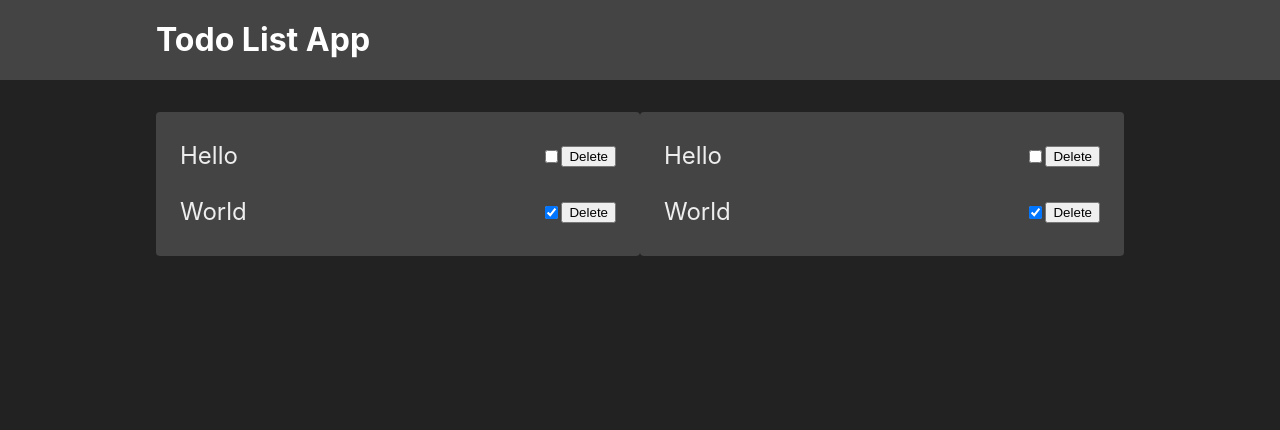
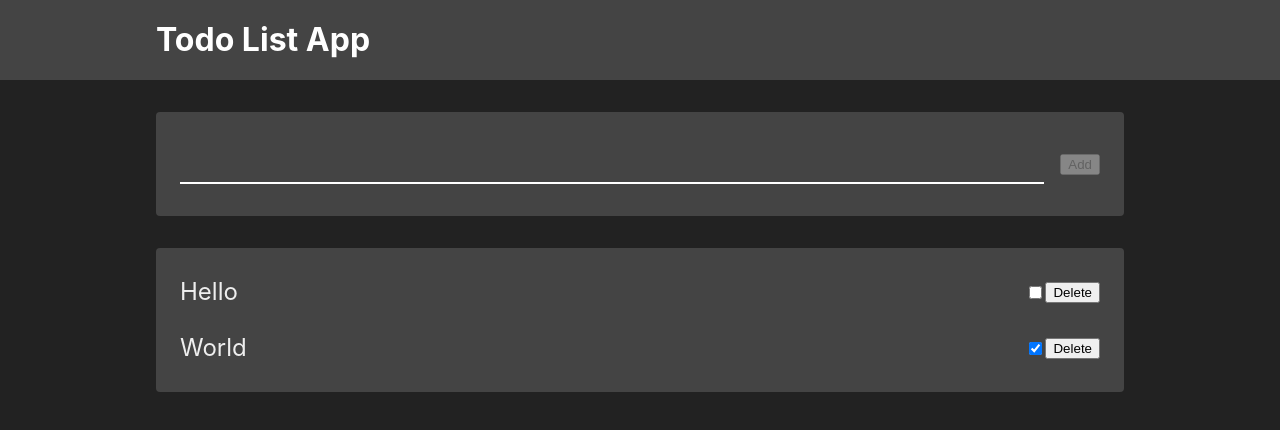
Before and after one commit to sabinmarcu/mindit-react-intro, a React (Vite) app: page / in a window 1280 px wide. Shown: the top 430 px of the page. Built offline with nearby package versions, Linux system fonts and the light colour scheme.

Commit message:
Add Item

```diff
--- a/src/App.module.css
+++ b/src/App.module.css
@@ -22,4 +22,6 @@
 .Content {
   width: 100%;
   align-items: flex-start;
+  flex-flow: column nowrap;
+  justify-content: flex-start;
 }
--- /dev/null
+++ b/src/components/hooks/useInput.ts
@@ -0,0 +1,55 @@
+import {
+  ChangeEvent,
+  useCallback,
+  useEffect,
+  useMemo,
+  useState,
+} from 'react';
+
+export type Validator = (value: string) => string | undefined;
+
+export const useInput = (
+  initialValue: string = '',
+  validators: Validator[] = [],
+) => {
+  const [value, setValue] = useState(initialValue);
+
+  const onChange = useCallback(
+    (e: ChangeEvent<HTMLInputElement>) => {
+      setValue(e.target.value);
+    },
+    [setValue],
+  );
+
+  const errors = useMemo(
+    () => validators.map((validator) => validator(value)),
+    [value, validators],
+  );
+
+  const isValid = useMemo(
+    () => errors.filter(Boolean).length === 0,
+    [errors],
+  );
+
+  const [isTouched, setIsTouched] = useState(false);
+  useEffect(
+    () => {
+      if (value) {
+        setIsTouched(true);
+      }
+    },
+    [value, setIsTouched],
+  );
+
+  const reset = useCallback(
+    () => {
+      setValue(initialValue);
+      setIsTouched(false);
+    },
+    [setValue, setIsTouched, initialValue],
+  );
+
+  return {
+    value, onChange, errors, isValid, isTouched, reset,
+  };
+};
--- a/src/components/todos/List.module.css
+++ b/src/components/layout/Card.module.css
@@ -1,7 +1,11 @@
-.List {
-  flex: 1;
+.Card {
+  width: 100%;
   background: #444;
   border-radius: 4px;
   padding: 1rem 0;
   margin-top: 2rem;
 }
+
+.Card > * {
+  padding: 1rem 1.5rem;
+}
--- /dev/null
+++ b/src/components/layout/Card.tsx
@@ -0,0 +1,11 @@
+import {
+  FC,
+  PropsWithChildren,
+} from 'react';
+import styles from './Card.module.css';
+
+export const Card: FC<PropsWithChildren> = ({ children }) => (
+  <div className={styles.Card}>
+    {children}
+  </div>
+);
--- /dev/null
+++ b/src/components/todos/AddItem.module.css
@@ -0,0 +1,28 @@
+.Wrapper {
+  display: flex;
+  align-items: center;
+}
+
+.Button {
+  margin-left: 1rem;
+}
+
+.Input {
+  flex: 1;
+  background: transparent;
+  border-radius: 0;
+  border: none;
+  border-bottom: solid 2px white;
+  color: white;
+  outline: none;
+  font-size: 1.2rem;
+  padding: 0.5rem 0;
+}
+
+.Valid {
+  border-color: green;
+}
+
+.Invalid {
+  border-color: red;
+}
--- /dev/null
+++ b/src/components/todos/AddItem.tsx
@@ -0,0 +1,76 @@
+import {
+  FC,
+  useCallback,
+} from 'react';
+import {
+  useInput,
+  Validator,
+} from '../hooks/useInput';
+import {
+  Card,
+} from '../layout/Card';
+import styles from './AddItem.module.css';
+import {
+  useTodoAdd,
+} from './useTodos';
+
+const forbiddenCharacters = "$&+,:;=?@#|'<>.^*()%!-";
+const isEmpty: Validator = (value: string) => (value.trim().length === 0
+  ? 'Must not be empty'
+  : undefined);
+const forbiddenCharactersRegex = new RegExp(`[${forbiddenCharacters}]`);
+const hasForbiddenCharacters: Validator = (value: string) => (value.match(forbiddenCharactersRegex)
+  ? `Must not include any of the following characters: ${forbiddenCharacters}`
+  : undefined);
+const hasLength: Validator = (value: string) => ((value.length > 50)
+  ? 'Must not be longer than 50 characters'
+  : undefined);
+
+const validators = [isEmpty, hasForbiddenCharacters, hasLength];
+
+export const AddItem: FC = () => {
+  const {
+    value, onChange, isValid, errors, isTouched, reset,
+  } = useInput('', validators);
+  const addItem = useTodoAdd();
+  const onSubmit = useCallback(
+    () => {
+      if (isValid) {
+        addItem(value);
+        reset();
+      }
+    },
+    [isValid, value, addItem, reset],
+  );
+  return (
+    <Card>
+      <div className={styles.Wrapper}>
+        <input
+          type="text"
+          className={[
+            styles.Input,
+            isTouched && (isValid ? styles.Valid : styles.Invalid),
+          ].filter(Boolean).join(' ')}
+          value={value}
+          onChange={onChange}
+        />
+        <button
+          type="button"
+          className={styles.Button}
+          disabled={!isValid}
+          onClick={onSubmit}
+        >
+          Add
+
+        </button>
+      </div>
+      {isTouched && !isValid
+        ? (
+          <div>
+            {errors.map((error) => <div key={error}>{error}</div>)}
+          </div>
+        )
+        : null }
+    </Card>
+  );
+};
--- a/src/components/todos/List.tsx
+++ b/src/components/todos/List.tsx
@@ -1,7 +1,9 @@
 import {
   FC,
 } from 'react';
-import styles from './List.module.css';
+import {
+  Card,
+} from '../layout/Card';
 import {
   ListItem,
 } from './ListItem';
@@ -12,13 +14,13 @@ import {
 export const List: FC = () => {
   const ids = useTodosListIds();
   return (
-    <div className={styles.List}>
+    <Card>
       {ids.map((id) => (
         <ListItem
           key={id}
           todo={id}
         />
       ))}
-    </div>
+    </Card>
   );
 };
--- a/src/components/todos/ListItem.module.css
+++ b/src/components/todos/ListItem.module.css
@@ -1,5 +1,4 @@
 .Item {
-  padding: 1rem 1.5rem;
   font-size: 1.5rem;
   display: flex;
   align-items: center;
--- a/src/components/todos/Todos.tsx
+++ b/src/components/todos/Todos.tsx
@@ -1,6 +1,9 @@
 import {
   FC,
 } from 'react';
+import {
+  AddItem,
+} from './AddItem';
 import {
   List,
 } from './List';
@@ -10,9 +13,7 @@ import {
 
 export const Todos: FC = () => (
   <TodosProvider>
+    <AddItem />
     <List />
-    <TodosProvider>
-      <List />
-    </TodosProvider>
   </TodosProvider>
 );
--- a/src/components/todos/useTodos.tsx
+++ b/src/components/todos/useTodos.tsx
@@ -16,12 +16,14 @@ interface TodosType {
   todos: Todo[],
   onToggle: (id: Todo['id']) => void,
   deleteItem: (id: Todo['id']) => void,
+  addItem: (text: Todo['text']) => void,
 }
 
 export const TodosContext = createContext<TodosType>({
   todos: [],
   onToggle: () => { throw new Error('Not implemented'); },
   deleteItem: () => { throw new Error('Not implemented'); },
+  addItem: () => { throw new Error('Not implemented'); },
 });
 
 export const useTodos = () => {
@@ -48,11 +50,19 @@ export const useTodos = () => {
     },
     [setItems],
   );
+  const addItem = useCallback(
+    (text: Todo['text']) => {
+      const id = Math.max(...items.map((item) => item.id)) + 1;
+      setItems((prevItems) => [...prevItems, { text, id, done: false }]);
+    },
+    [setItems],
+  );
 
   const result: TodosType = {
     todos: items,
     onToggle,
     deleteItem,
+    addItem,
   } as const;
 
   return result;
@@ -104,3 +114,7 @@ export const useTodoDelete = (id: Todo['id']) => {
   );
   return toggle;
 };
+
+export const useTodoAdd = () => (
+  useContext(TodosContext).addItem
+);
```
